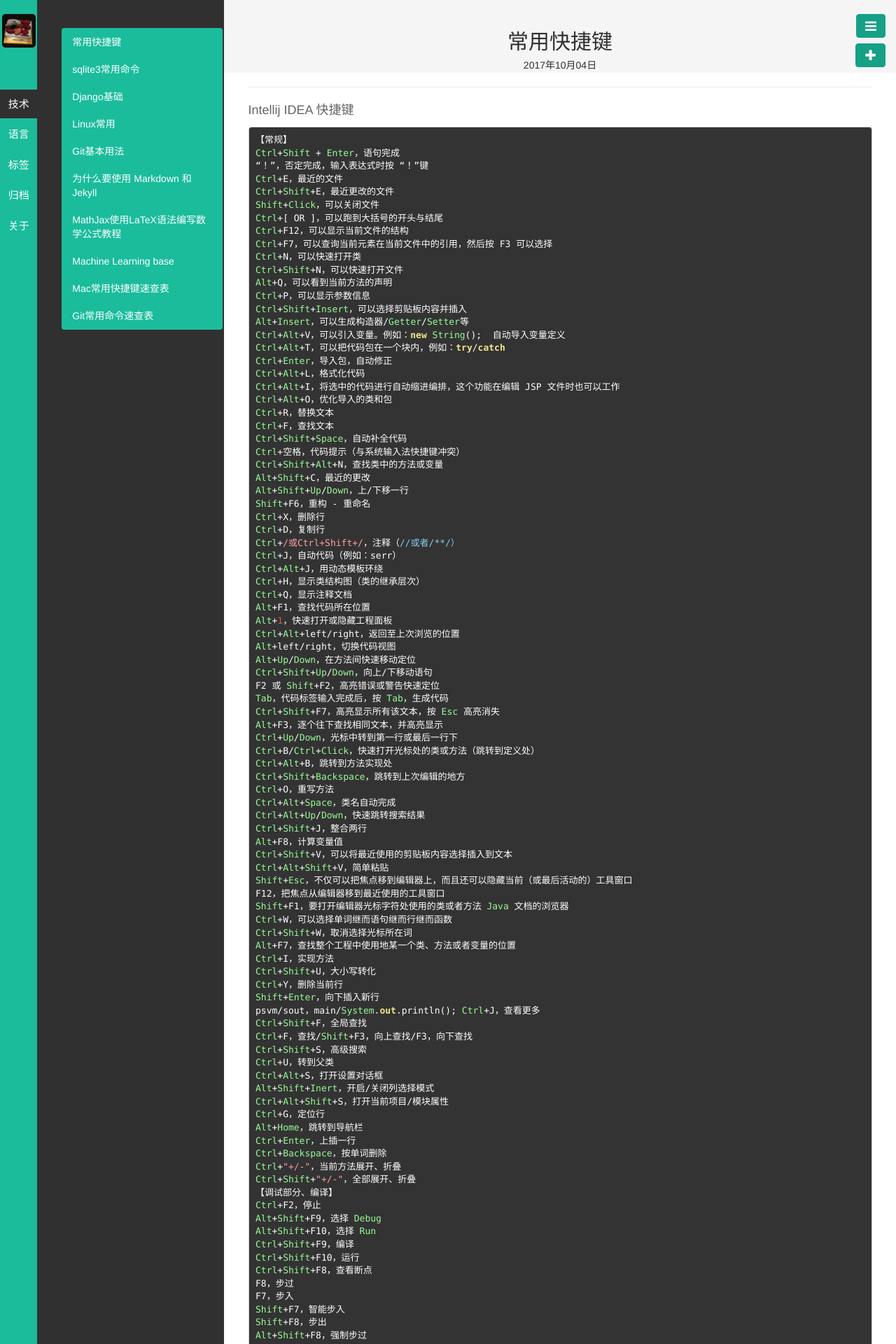
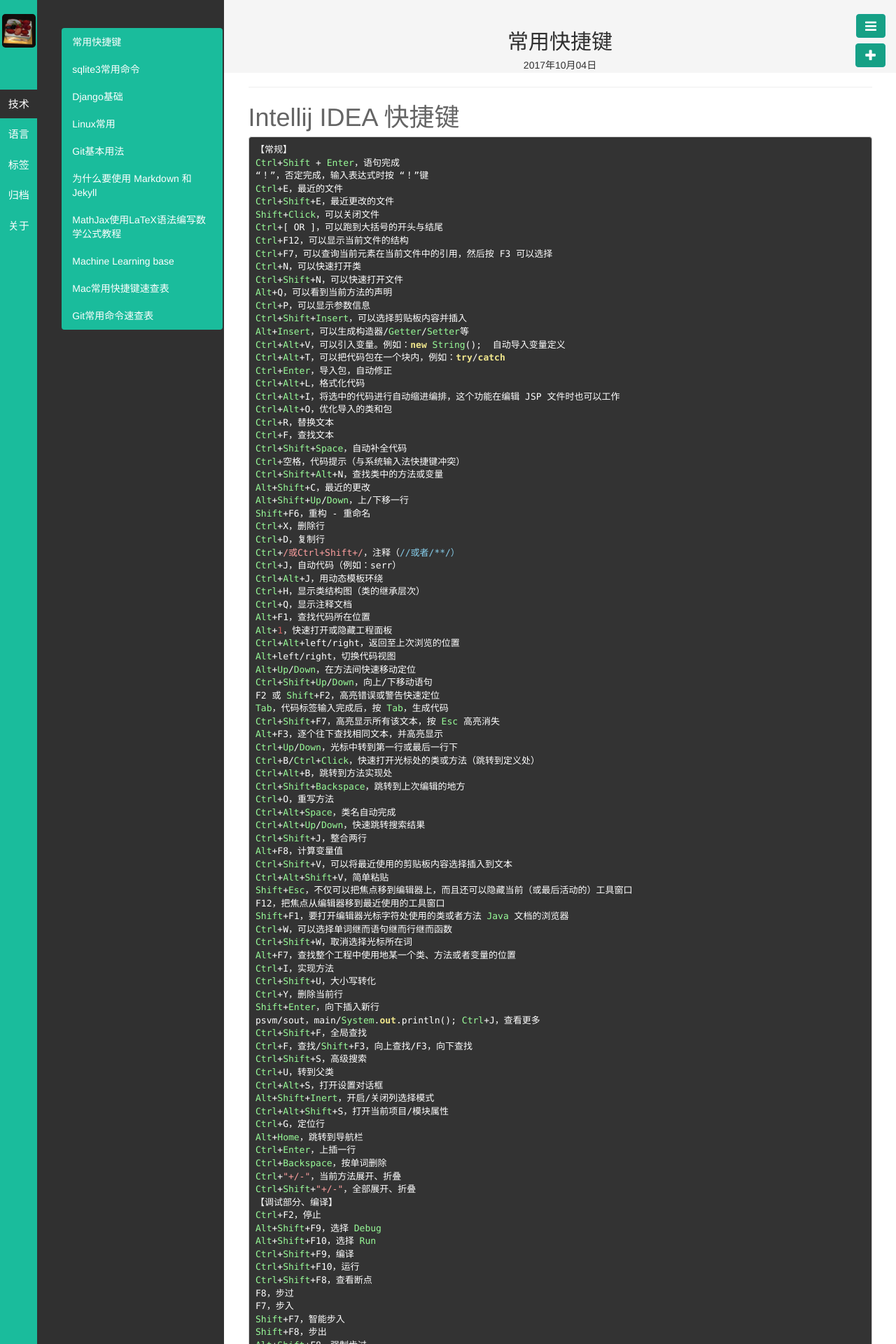
Before and after one commit to kyoyo/kyoyo.github.io, a Jekyll site: the page built from _posts/技術/2017-10-04-common-hotkey.md, in a window 1280 px wide. Shown: the top 1920 px of the page at 70% size. Built offline with Jekyll 4.4.1, drawn with Linux system fonts in a browser that asks for light colours; Markdown is read by kramdown in place of the engine named in the settings.

````diff
--- a/_posts/技術/2017-10-04-common-hotkey.md
+++ b/_posts/技術/2017-10-04-common-hotkey.md
@@ -7,7 +7,7 @@ keywords:
 description:
 ---
 
-Intellij IDEA 快捷键
+# Intellij IDEA 快捷键
 ```
 【常规】
 Ctrl+Shift + Enter，语句完成
````
